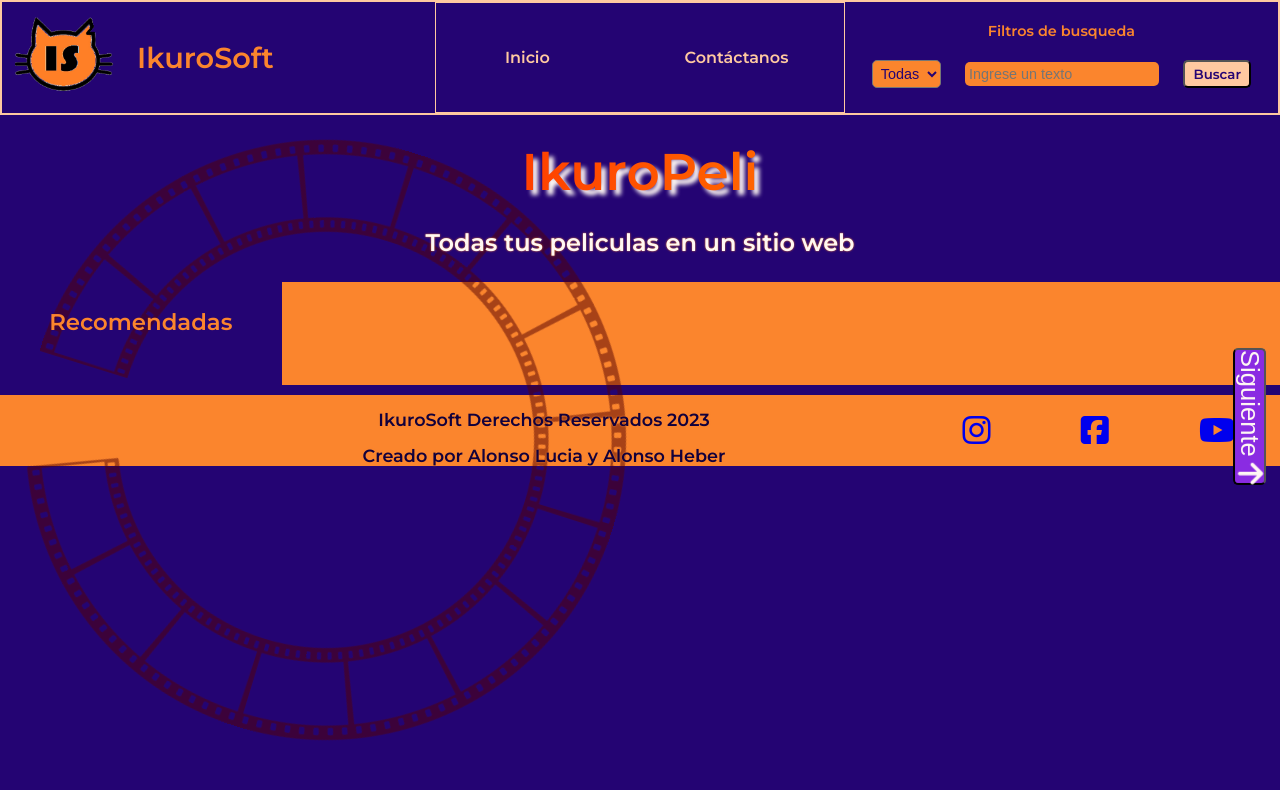
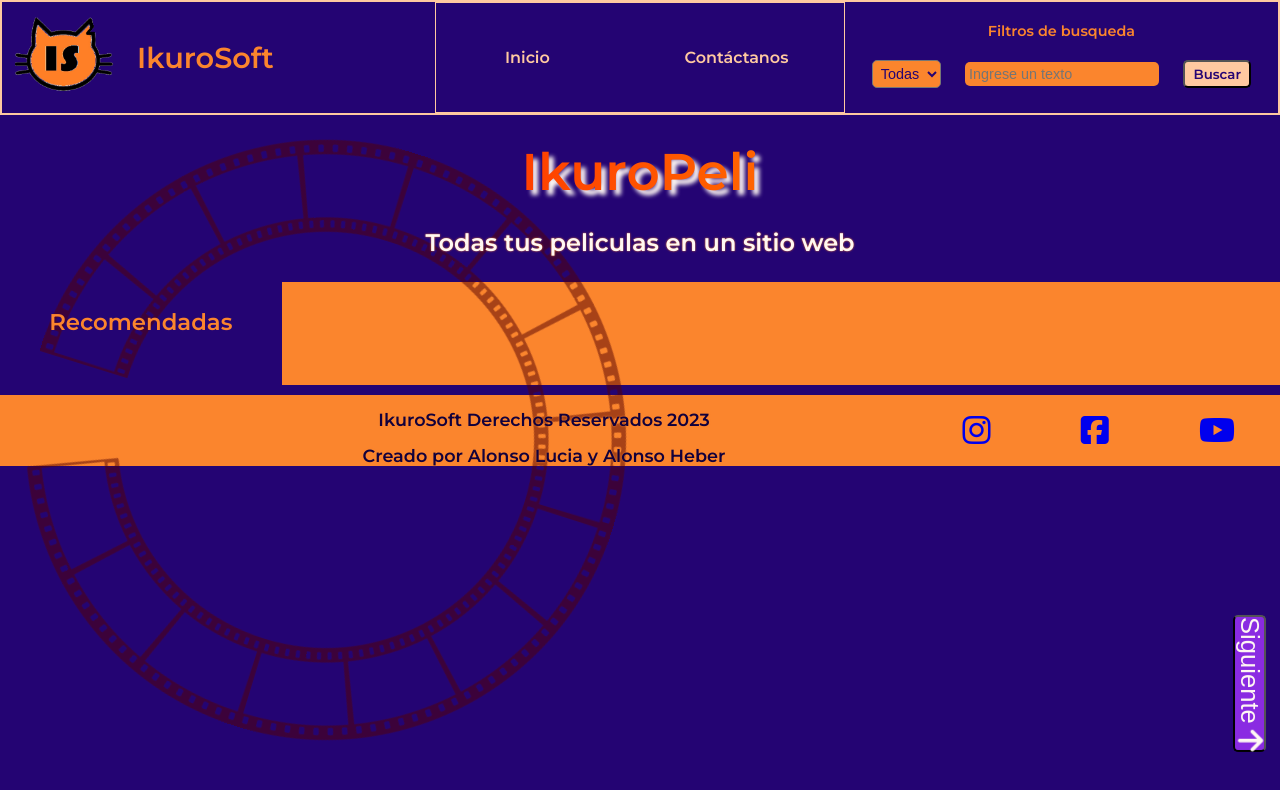
Before and after one commit to lu8dcf/ikuroPeli, a plain HTML site: page index.html in a window 1280 px wide. Drawn offline with Linux system fonts and the light colour scheme; no server answers.

Commit message:
Cambio de Posicion de los botones A y S al 80%

```diff
--- a/js/index.js
+++ b/js/index.js
@@ -296,13 +296,12 @@ window.addEventListener('resize', botones); // cambio de tamaño o forma de la v
     var izquierdo = parseInt(containerMain.left); // propiedad de "left" del MAIN
     var tope = parseInt(containerMain.top); // valor del main en altura
 
+
     var alturaVisible = window.innerHeight; // altura de la ventana visible
 
     // si el MAIN se encuentra -- VISIBLE --
     if (containerMain.top < window.innerHeight ) {
       // se muestran los botones
-      console.log(pagina)
-
       // si es la primer pagina no aparece el boton "anterior" ya que no se puede retroceder
       if (pagina == 1){
         buttonA.style.display = 'none';
@@ -316,23 +315,24 @@ window.addEventListener('resize', botones); // cambio de tamaño o forma de la v
       }else{
         buttonS.style.display = 'block';
       }
-
       //-- ubicacion HORIZONTAL ---
       // el caso del boton "siguiente" es fijo del lado derecho del contenedor
       // pero el boton "anterior" se debe ajustar al extremo izquierdo (left) del contenedor MAIN,
       // el cual cambia con las diferentes resoluciones y no debe solaparse en el ASIDE
+
       buttonA.style.left = 0.86 * izquierdo + 'px'; // asignacion de ubicación izquierda del boton "anterior"
 
+
       // --ubicación VERTICAL ---
-      // si el tope del MAIN esta por debajo de la mitad de la ventana
-      if (alturaVisible/2 < tope){
+      // si el tope del MAIN esta por debajo del 80% de la ventana
+      if (alturaVisible/1.2 < tope){
         // coloca los botones el tope del MAIN
         buttonA.style.top = tope + 'px';
         buttonS.style.top = tope + 'px';
       }else{
-        // sino coloca los botones a la mitad de la ventana visible
-        buttonA.style.top = alturaVisible/2 + 'px';
-        buttonS.style.top = alturaVisible/2 + 'px';
+        // sino coloca los botones al 80%  de la ventana visible
+        buttonA.style.top = alturaVisible/1.2 + 'px';
+        buttonS.style.top = alturaVisible/1.2 + 'px';
       }
     } else {
       // si no esta el MAIN visible en la ventana oculta los botones
```
Also changed, not shown: css/index.css (+0 -11 lines), inicio.txt (deleted).
